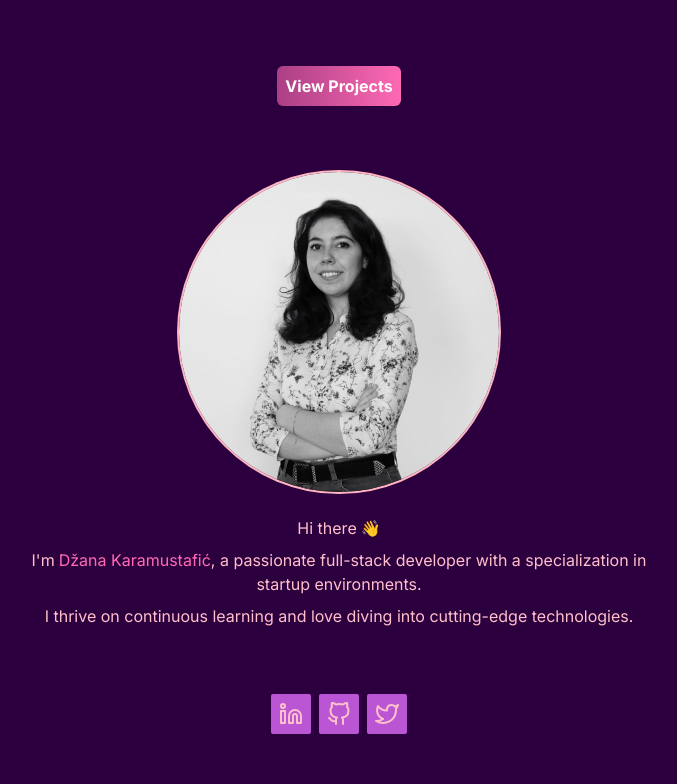
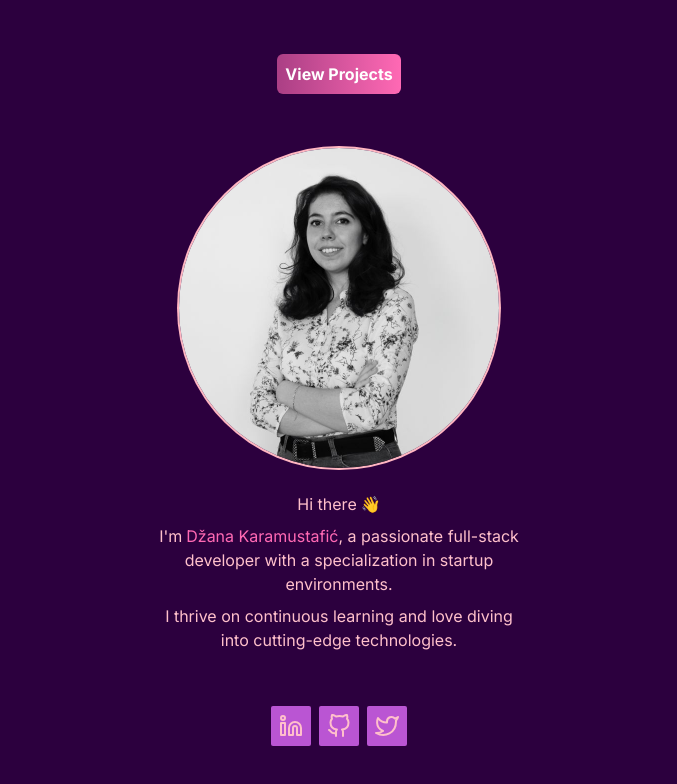
Before and after one commit to gunnmgirl/gunnmgirl.com, a Next.js app: page / in a window 1280 px wide. Shown: the top 784 px of the page, without its empty margins (301-978 px from the left). Built offline with nearby package versions, Linux system fonts and the light colour scheme.

Commit message:
feat: adds grid to populate user projects

```diff
--- a/app/page.tsx
+++ b/app/page.tsx
@@ -7,13 +7,15 @@ import profilePic from "./images/dzana.jpg";
 
 export default function Home() {
   return (
-    <div className="h-lvh flex flex-col items-center justify-evenly p-4 md:p-0">
+    <div className="grid grid-cols-[1fr_2fr_1fr] gap-2 h-lvh">
+      <div></div>
+      <div className="h-full flex flex-col items-center justify-evenly p-4 md:p-0">
         <div>
           <button className="bg-gradient-to-l from-[#FF69B4] to-[#FF69B4]/60 hover:from-[#BA55D3] hover:to-[#BA55D3]/60 hover:scale-105 font-bold text-white p-2 rounded-md transition-all duration-300">
             View Projects
           </button>
         </div>
-      <div className="flex flex-col items-center gap-6 sm:px-[8%] md:px-[15%] lg:px-[25%]">
+        <div className="flex flex-col items-center gap-6 sm:px-[8%] md:px-[15%] lg:px-[20%]">
           <Image
             src={profilePic}
             width={320}
@@ -36,8 +38,8 @@ export default function Home() {
               >
                 Džana Karamustafić
               </a>
-            , a passionate full-stack developer with a specialization in startup
-            environments.
+              , a passionate full-stack developer with a specialization in
+              startup environments.
             </p>
             <p>
               I thrive on continuous learning and love diving into cutting-edge
@@ -50,9 +52,14 @@ export default function Home() {
             icon={<Linkedin />}
             href="https://www.linkedin.com/in/gunnmgirl/"
           />
-        <SocialMediaBox icon={<Github />} href="https://github.com/gunnmgirl" />
+          <SocialMediaBox
+            icon={<Github />}
+            href="https://github.com/gunnmgirl"
+          />
           <SocialMediaBox icon={<Twitter />} href="https://x.com/gunnmgirl98" />
         </div>
       </div>
+      <div></div>
+    </div>
   );
 }
```
Lines whose indentation alone changed are shown as unchanged.
